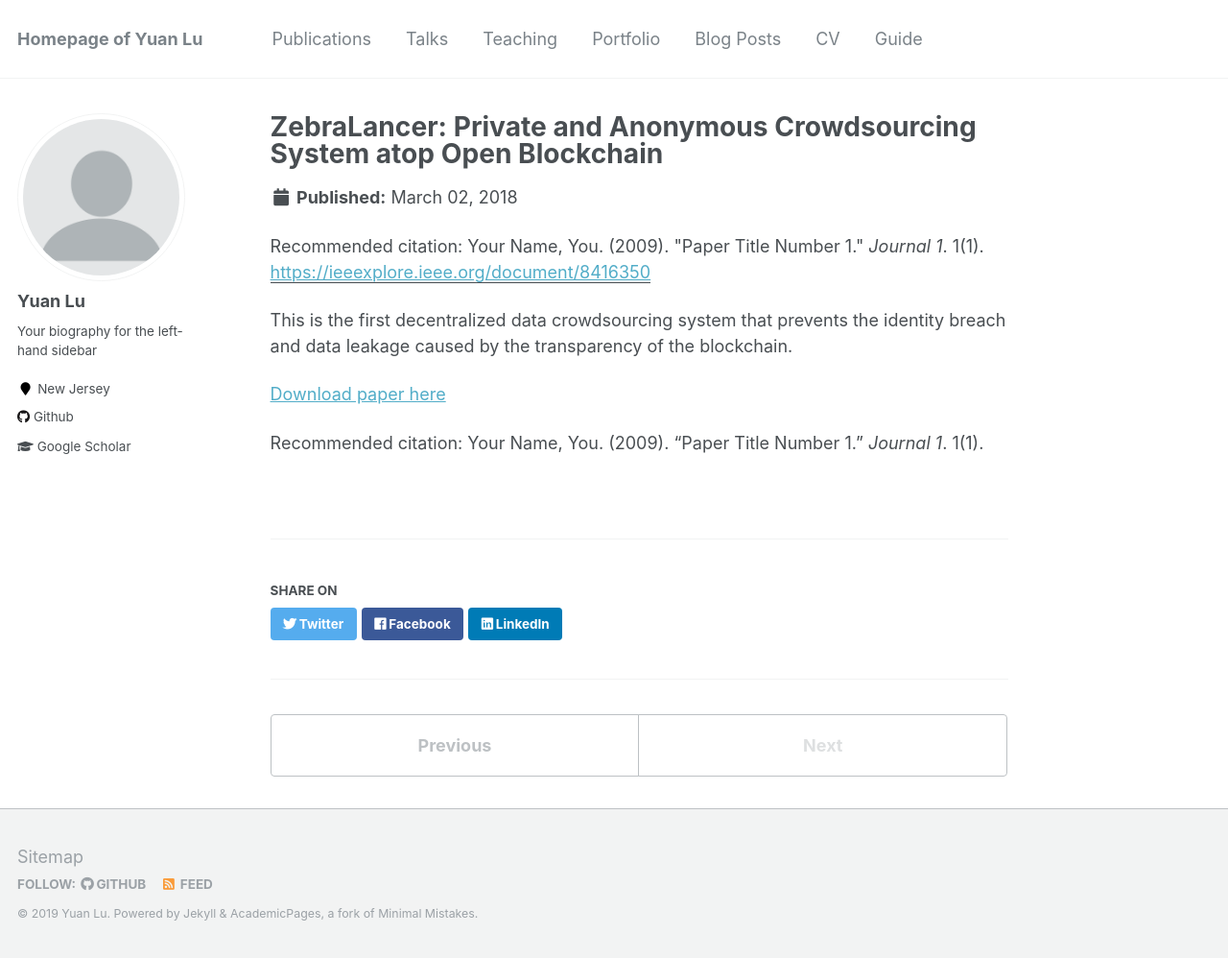
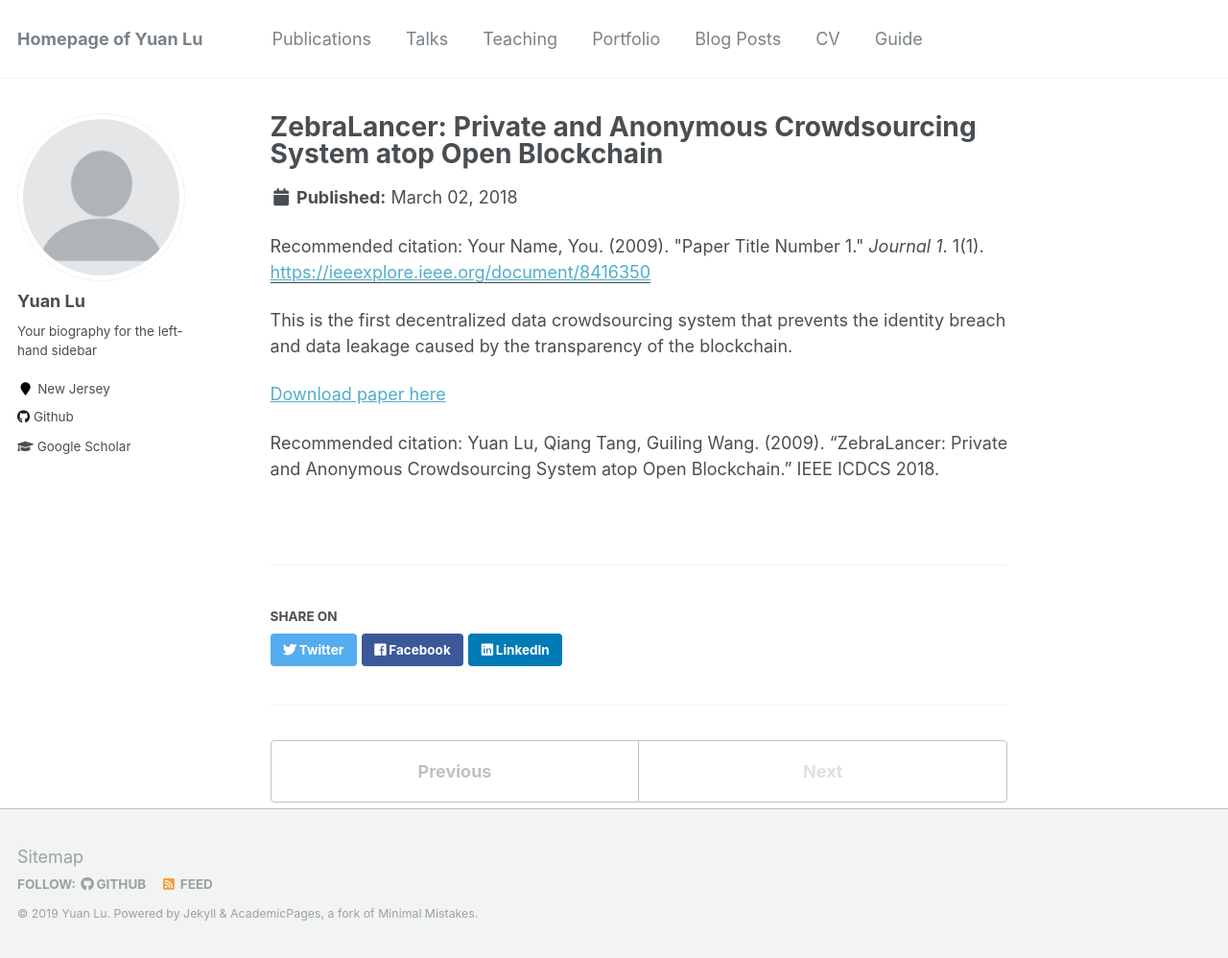
Before and after one commit to yylluu/yylluu.github.io, a Jekyll site: the page built from _publications/2009-10-01-paper-title-number-1.md, in a window 1280 px wide and 998 px high. Shown: the whole window at 96% size. Built offline with Jekyll 4.4.1, drawn with Linux system fonts in a browser that asks for light colours.

Commit message:
Update 2009-10-01-paper-title-number-1.md

```diff
--- a/_publications/2009-10-01-paper-title-number-1.md
+++ b/_publications/2009-10-01-paper-title-number-1.md
@@ -11,4 +11,4 @@
 
 [Download paper here](http://academicpages.github.io/files/paper1.pdf)
 
-Recommended citation: Your Name, You. (2009). "Paper Title Number 1." <i>Journal 1</i>. 1(1).
+Recommended citation: Yuan Lu, Qiang Tang, Guiling Wang. (2009). "ZebraLancer: Private and Anonymous Crowdsourcing System atop Open Blockchain." IEEE ICDCS 2018.
```
